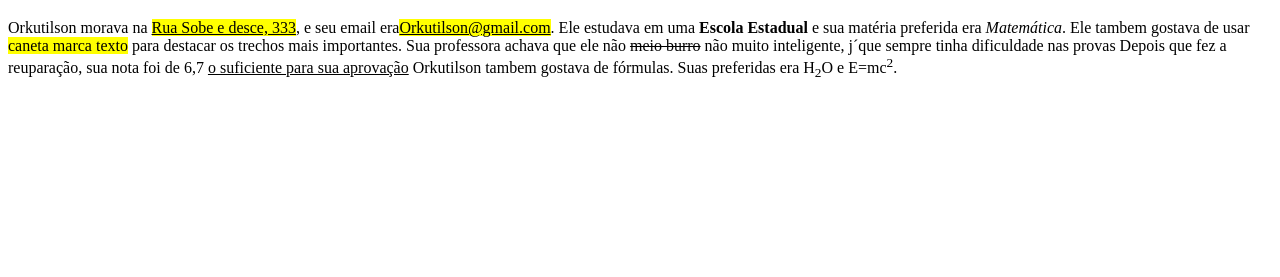
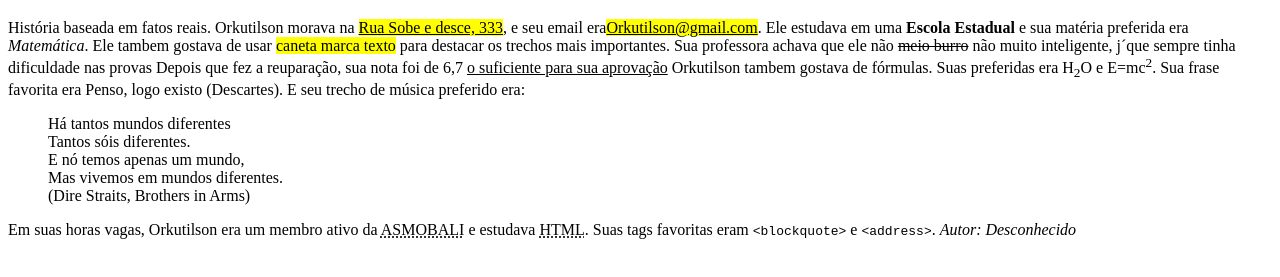
Before and after one commit to bwbarbosa/dw1-2021-1, a plain HTML site: page 02-textos.html in a window 1280 px wide. Shown: the part 61-338 px from the top of the page. Drawn offline with Linux system fonts and the light colour scheme.

Commit message:
(24/02) Formatação de texto

```diff
--- a/02-textos.html
+++ b/02-textos.html
@@ -14,10 +14,21 @@
         p {
             display: inline;
         }
+
+        {
+            text-align: center;
+        }
+        p.dir {
+            text-align: right;
+        }
+
     </style>
 </head>
 <body>
     <h1>Formatação de texto    </h1>
+
+    <p class="dir">História baseada em fatos reais.</p>
+
     <p>Orkutilson morava na <address>Rua Sobe e desce, 333</address>,
          e seu email era<address>Orkutilson@gmail.com</address>.
         </p>
@@ -34,6 +45,35 @@
     <p>Depois que fez a reuparação, sua nota foi de 6,7
         <ins> o suficiente para sua aprovação</ins>  </p>
 
-    <p>Orkutilson tambem gostava de fórmulas. Suas preferidas era H<sub>2</sub>O e E=mc<sup>2</sup>.</p>
+    <p>Orkutilson tambem gostava de fórmulas. Suas preferidas era
+         H<sub>2</sub>O e E=mc<sup>2</sup>.
+        </p>
+        <!--
+            <quote> = citações no meio do parágrafo
+            <blockquote> = um bloco de citação (com várias linhas, por exemplo)-->
+    <p>Sua frase favorita era <quote>Penso, logo existo
+        (Descartes)</quote>. E seu trecho de música preferido era:</p>
+    <blockquote>
+        Há tantos mundos diferentes <br>
+        Tantos sóis diferentes. <br>
+        E nó temos apenas um mundo, <br>
+        Mas vivemos em mundos diferentes. <br>
+        (Dire Straits, Brothers in Arms)
+    </blockquote>
+
+    <!--
+        <abbr> = definição de abreviações
+    -->
+    <p>Em suas horas vagas, Orkutilson era um membro ativo da
+         <abbr title="Associação Comercial do Bairro do Limão">ASMOBALI</abbr>
+         e estudava <abbr title="HyperText MarkupHTML Markup">HTML</abbr>.
+         Suas tags favoritas eram
+         <code>&lt;blockquote&gt;</code> e
+         <code>&ltaddress&gt;</code>.
+    </p>
+    <p class="dir"><em>Autor: Desconhecido</em></p>
+
+
+
 </body>
 </html>
```
Also changed, not shown: ex01/ex01-formatacao-textos-instrucoes.png (added), ex01/ex01-formatacao-textos-original.png (added), ex01/ex01-formatacao-textos.txt (added), ex01/ex01.html (added).
